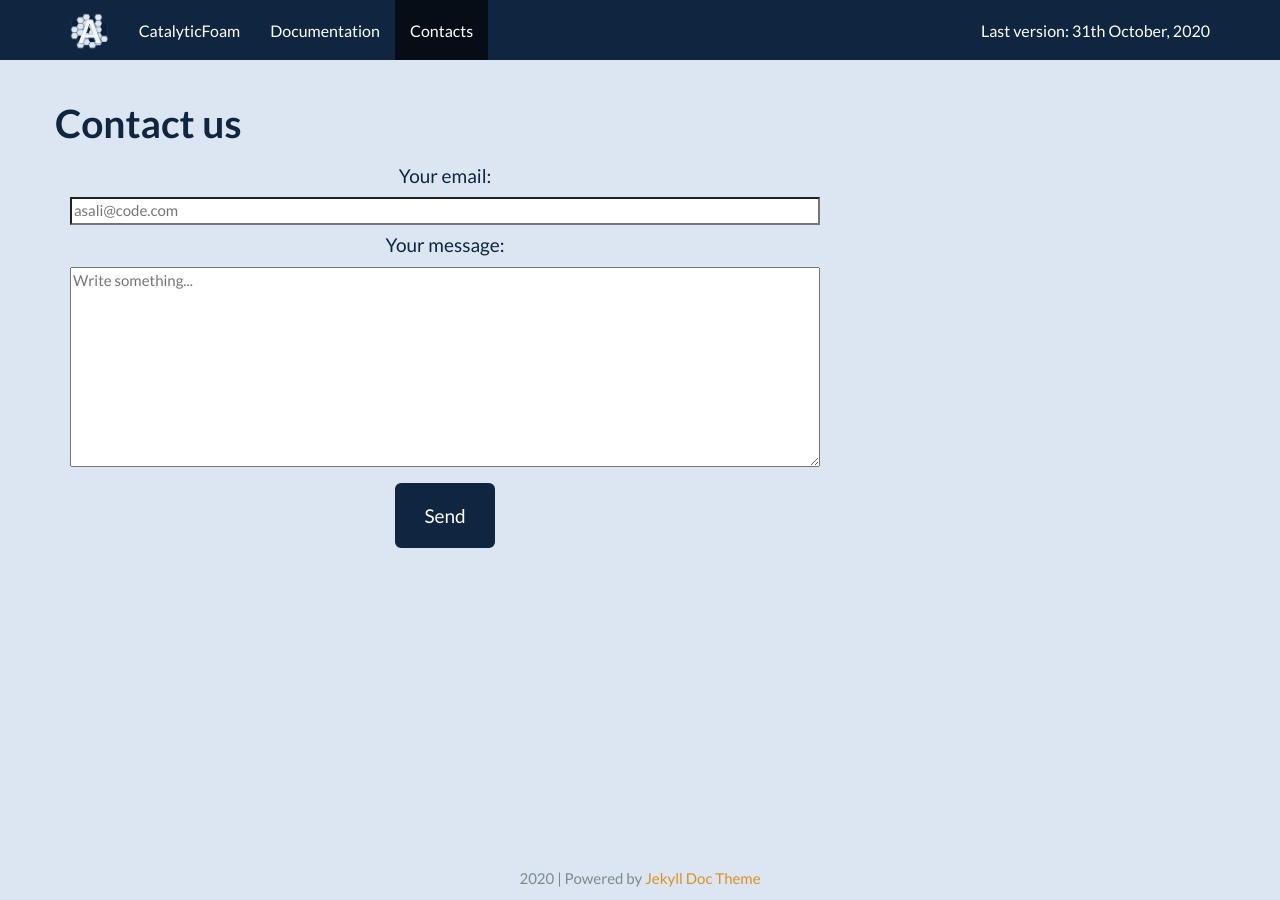
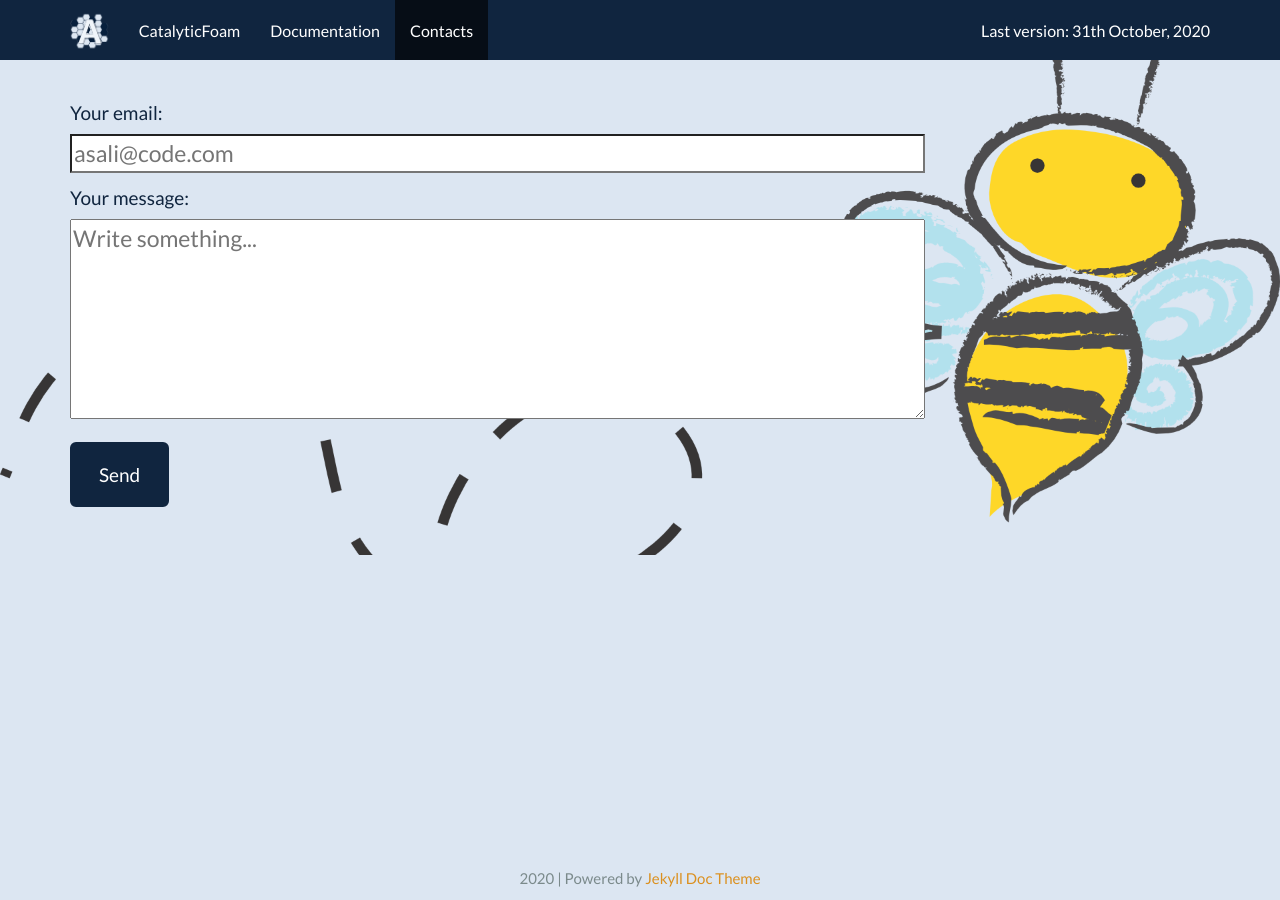
Before and after one commit to srebughini/ASALI, a Jekyll site: the page built from _pages/contacts.md, in a window 1280 px wide. Built offline with Jekyll 4.4.1, drawn with Linux system fonts in a browser that asks for light colours.

Commit message:
Contact page

```diff
--- a/_layouts/pages.html
+++ b/_layouts/pages.html
@@ -2,8 +2,8 @@
 layout: default
 ---
 
-<div class="container">
-    <div class="row">
+<div class="header-container jumbotron">
+  <div class="container">
       <div id="markdown-content-container">
         {{ content }}
       </div>
--- a/_pages/contacts.md
+++ b/_pages/contacts.md
@@ -14,18 +14,17 @@ redirect_from: /docs/index.html
   or send an e-mail to<a href="mailto:ste.rebu@outlook.it">ste.rebu@outlook.it</a>
   </p>
 </div>-->
-# **Contact us**
 
-<div class="col-md-8 text-center">
+<!--<div class="col-md-6 text-center">-->
   <form action="https://formspree.io/f/mdopzvpj" method="POST">
     <h4>Your email:</h4>
     <p>
-      <input type="text" style="width:100%" placeholder="asali@code.com" name="_replyto">
+      <input type="text" style="width:75%" placeholder="asali@code.com" name="_replyto">
     </p>
     <h4>Your message:</h4>
     <p>
-      <textarea placeholder="Write something..." style="height:200px; width:100%" name="message"></textarea>
+      <textarea placeholder="Write something..." style="height:200px; width:75%" name="message"></textarea>
     </p>
     <button class="btn btn-primary btn-lg" type="submit">Send</button>
   </form>
-</div>
+<!--</div>-->
```
